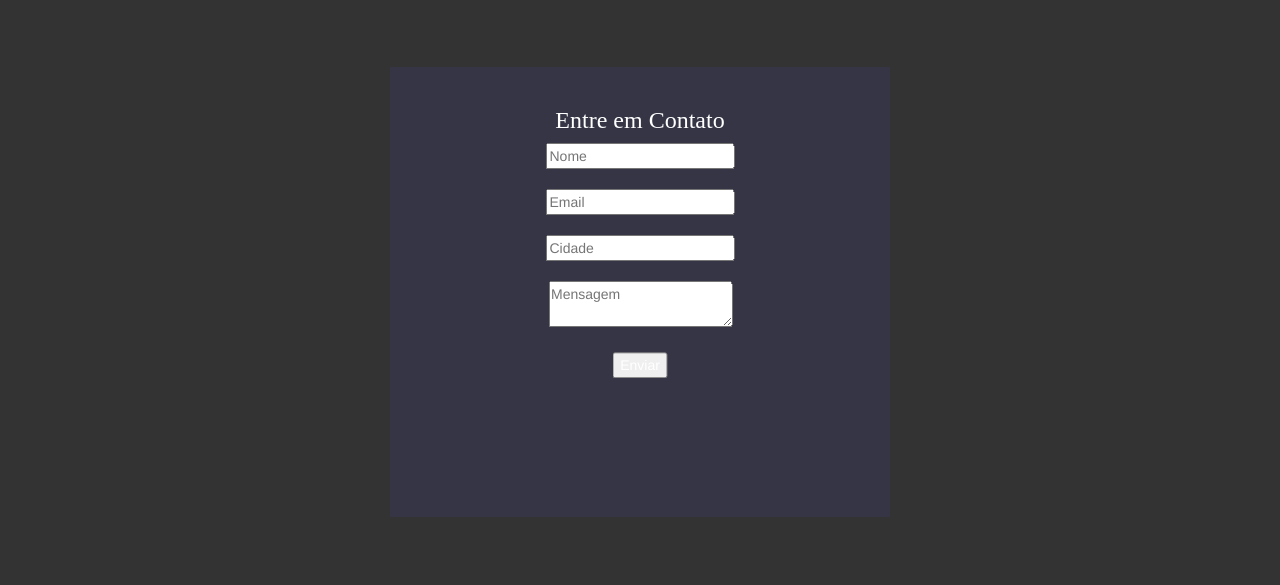
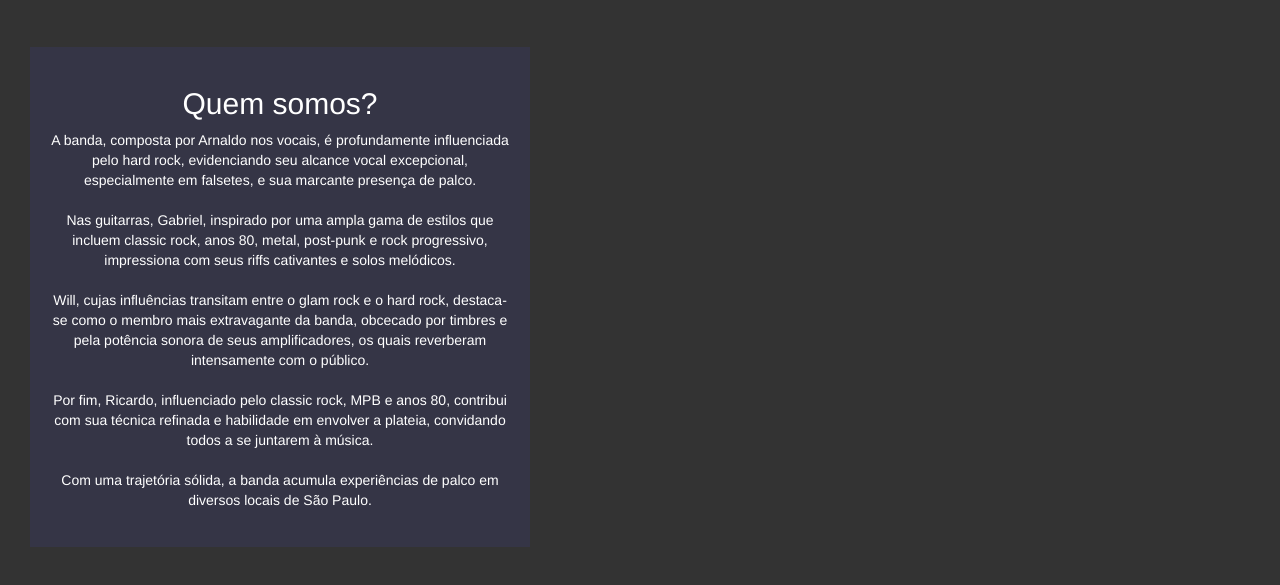
Before and after one commit to gabcmenezes/mrnoowsite, a plain HTML site: page contact.html in a window 1280 px wide. Shown: the part 153-738 px from the top of the page. Drawn offline with nearby package versions, Linux system fonts and the light colour scheme; a web font is replaced by a local one.

Commit message:
commit 02

```diff
--- a/contact.html
+++ b/contact.html
@@ -20,17 +20,19 @@
   </nav>
 
   <header id="home" style="position: relative;">
-    <div class="container" style="background-color: rgb(53, 53, 70); color: rgb(255, 255, 255); padding: 10px; width: 500px; height: 450px; margin: 20px auto;">
-        <div class="contact-form" style="position: absolute; top: 40%; left: 50%; transform: translate(-50%, -50%);">
-            <h2 style="font-family: 'Iron Maiden'; font-size: 24px;">Entre em Contato</h2>
-            <form action="enviar_contato.php" method="post">
-                <input type="text" name="nome" placeholder="Nome" required><br><br>
-                <input type="email" name="email" placeholder="Email" required><br><br>
-                <input type="text" name="cidade" placeholder="Cidade"><br><br>
-                <textarea name="mensagem" placeholder="Mensagem" required></textarea><br><br>
-                <input type="submit" value="Enviar">
-            </form>
-        </div>
+    <div class="container" margin-top="20px" style="background-color: rgb(53, 53, 70); color: rgb(255, 255, 255); padding: 20px; margin-left: 30px; width: 500px; height: 500px;">
+        <h2>Quem somos?</h2>
+        <p>
+          A banda, composta por Arnaldo nos vocais, é profundamente influenciada pelo hard rock, evidenciando seu alcance vocal excepcional, especialmente em falsetes, e sua marcante presença de palco.
+            <br><br>
+            Nas guitarras, Gabriel, inspirado por uma ampla gama de estilos que incluem classic rock, anos 80, metal, post-punk e rock progressivo, impressiona com seus riffs cativantes e solos melódicos.
+            <br><br>
+            Will, cujas influências transitam entre o glam rock e o hard rock, destaca-se como o membro mais extravagante da banda, obcecado por timbres e pela potência sonora de seus amplificadores, os quais reverberam intensamente com o público.
+            <br><br>
+            Por fim, Ricardo, influenciado pelo classic rock, MPB e anos 80, contribui com sua técnica refinada e habilidade em envolver a plateia, convidando todos a se juntarem à música.
+            <br><br>
+            Com uma trajetória sólida, a banda acumula experiências de palco em diversos locais de São Paulo.
+        </p>
     </div>
 </header>
 
--- a/style.css
+++ b/style.css
@@ -1,7 +1,7 @@
 /*@import url('https://fonts.googleapis.com/css2?family=Metal+Mania&display=swap');*/
 /*@import url('https://fonts.googleapis.com/css2?family=New+Rocker&display=swap');*/
 /*@import url('https://fonts.googleapis.com/css2?family=Anton&family=IBM+Plex+Mono:ital,wght@0,100;0,200;0,300;0,400;0,500;0,600;0,700;1,100;1,200;1,300;1,400;1,500;1,600;1,700&family=New+Rocker&display=swap');*/
-@import url('https://fonts.googleapis.com/css2?family=Anton&family=IBM+Plex+Mono:ital,wght@0,100;0,200;0,300;0,400;0,500;0,600;0,700;1,100;1,200;1,300;1,400;1,500;1,600;1,700&family=New+Rocker&family=Orbitron:wght@400..900&display=swap');*/
+@import url('https://fonts.googleapis.com/css2?family=Anton&family=IBM+Plex+Mono:ital,wght@0,100;0,200;0,300;0,400;0,500;0,600;0,700;1,100;1,200;1,300;1,400;1,500;1,600;1,700&family=New+Rocker&family=Orbitron:wght@400..900&display=swap');
 
 body {
     font-family: Arial, sans-serif;
```
Also changed, not shown: index.html (+9 -5 lines).
